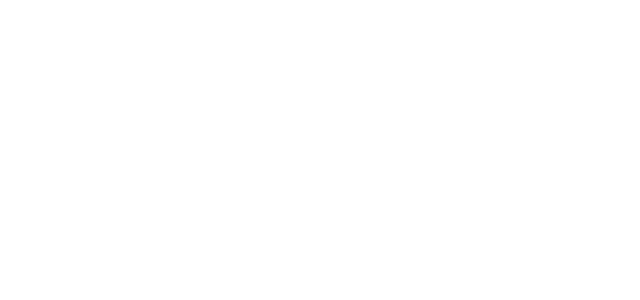
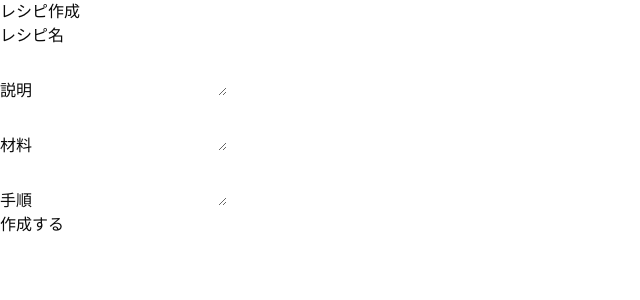
Before and after one commit to y-kei-yu/recipe-version-app, a Next.js app: page /recipes/new in a window 1280 px wide. Before the commit this address had no page. Shown: the top 300 px of the page, without its empty margins (0-640 px from the left). Built offline with nearby package versions, Linux system fonts and the light colour scheme.

Commit message:
レシピ作成フォームの見た目作成

```diff
--- /dev/null
+++ b/src/app/recipes/new/page.tsx
@@ -0,0 +1,28 @@
+export default function RecipeCreate() {
+  return (
+    <>
+      <h1>レシピ作成</h1>
+      <form>
+        <div>
+          <label htmlFor="title">レシピ名</label>
+          <input id="title" name="title" />
+        </div>
+        <div>
+          <label htmlFor="description">説明</label>
+          <textarea id="description" name="description" />
+        </div>
+        <div>
+          <label htmlFor="ingredients">材料</label>
+          <textarea id="ingredients" name="ingredients" />
+        </div>
+        <div>
+          <label htmlFor="steps">手順</label>
+          <textarea id="steps" name="steps" />
+        </div>
+
+        <button>作成する</button>
+      </form>
+
+    </>
+  );
+}
```
